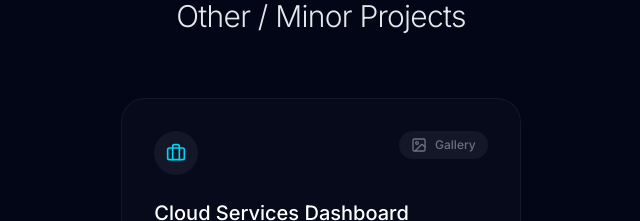
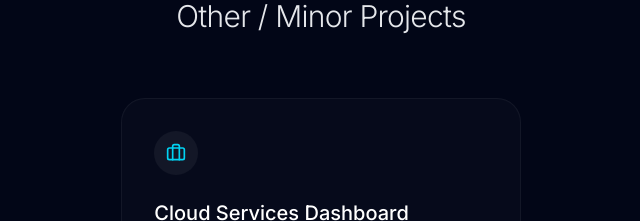
Before and after one commit to RavinAr1/personal-portfolio, a Next.js app: page / in a window 1280 px wide. Shown: the part 4740-4961 px from the top of the page, without its empty margins (319-959 px from the left). Built offline with nearby package versions, Linux system fonts and the light colour scheme.

Commit message:
Kept the image gallery array empty for an existing minor project

```diff
--- a/components/ravindu-portfolio.tsx
+++ b/components/ravindu-portfolio.tsx
@@ -48,7 +48,7 @@ export default function RavinduPortfolio() {
       tech: ["Next.js", "Go", "TypeScript", "Tailwind CSS"],
       githubLink: "https://github.com/RavinAr1/cloud-services-dashboard",
       liveUrl: "",
-      images: [ "/images/minor-projects/cloud-control-dashboard/image-1.png",]
+      images: [ ]
     },
 
   ]
```
